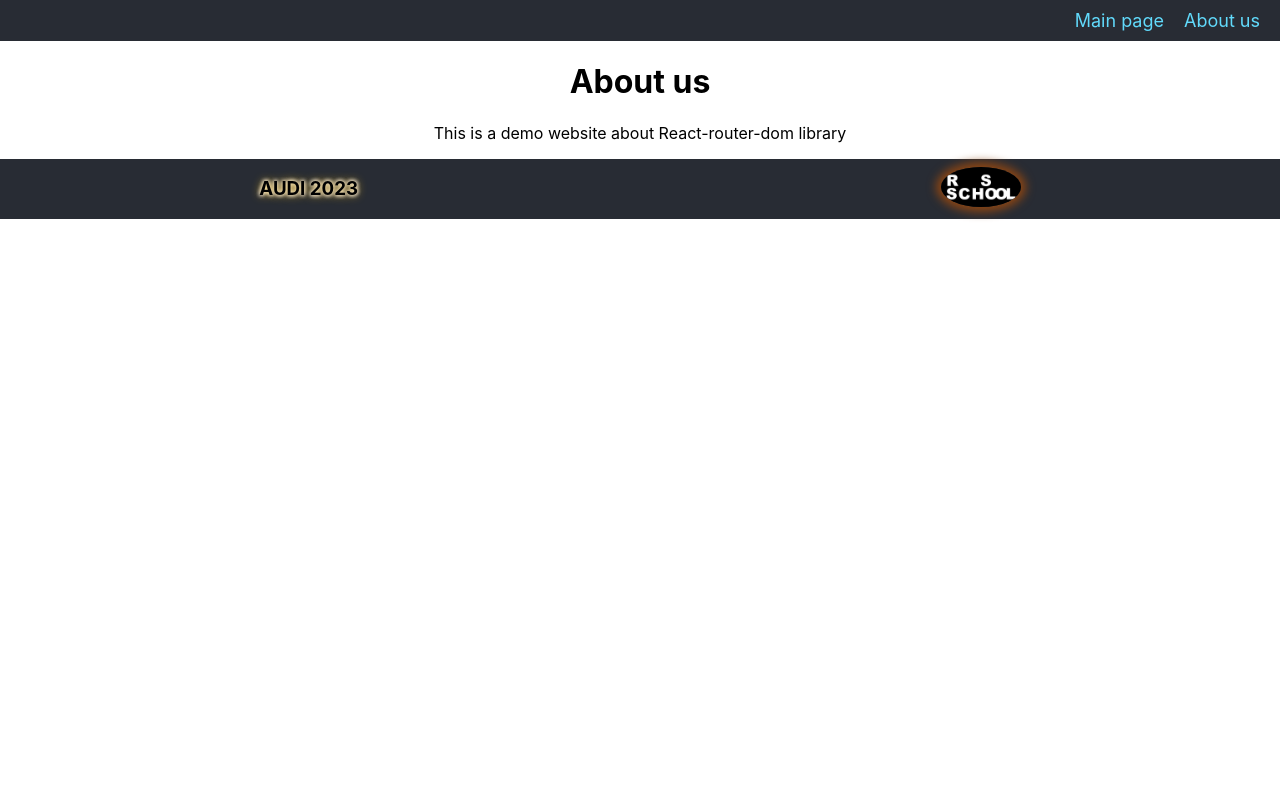
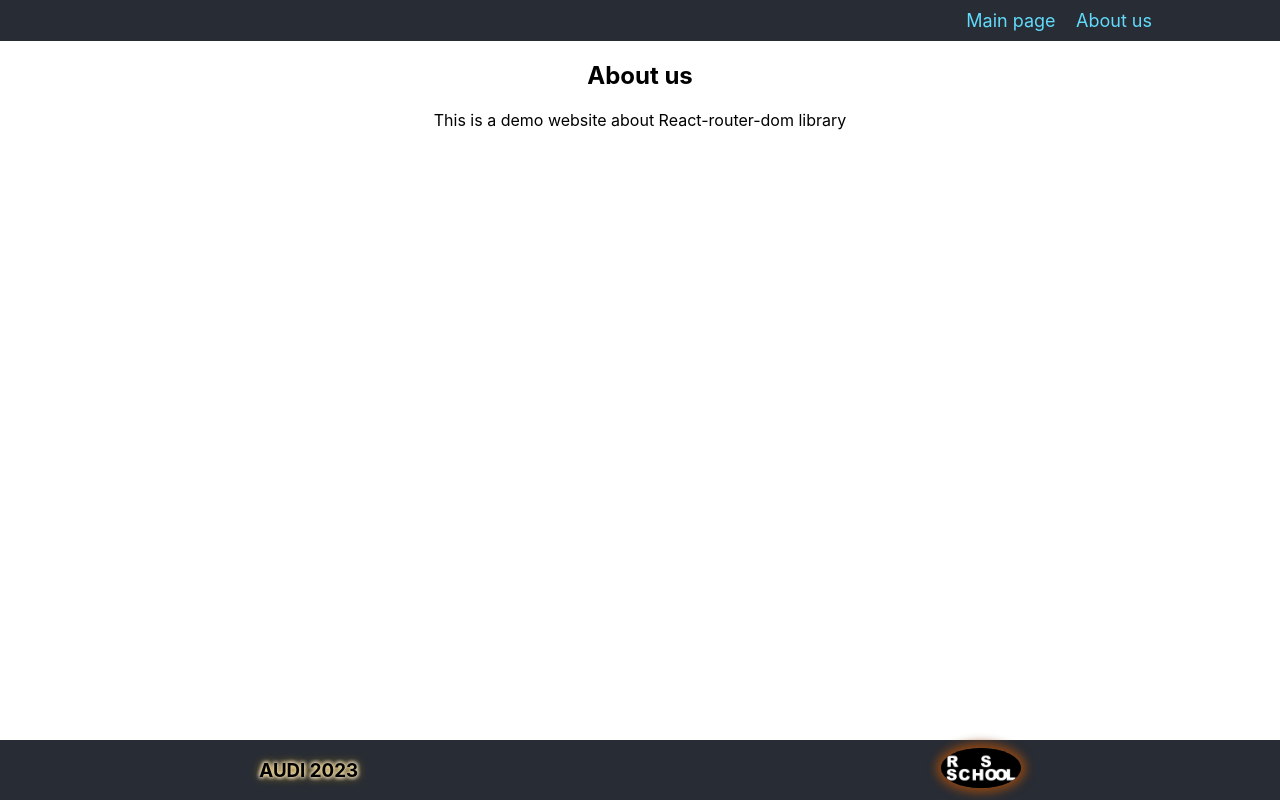
Before and after one commit to First1by/React-2023-Q1, a React (Create React App) app in the folder my-app/: page /about in a window 1280 px wide. Built offline with nearby package versions, Linux system fonts and the light colour scheme.

Commit message:
feat: add 404 page & refactor router

```diff
--- a/my-app/public/index.html
+++ b/my-app/public/index.html
@@ -21,7 +21,7 @@
       work correctly both with client-side routing and a non-root public URL.
       Learn how to configure a non-root public URL by running `npm run build`.
     -->
-    <title>React App</title>
+    <title>Audi Store</title>
   </head>
   <body>
     <noscript>You need to enable JavaScript to run this app.</noscript>
--- a/my-app/src/App.css
+++ b/my-app/src/App.css
@@ -1,14 +1,17 @@
 .App {
+  height: 100vh;
+  display: flex;
+  flex-direction: column;
   text-align: center;
 }
 
 .App-header {
-  padding: 10px 20px;
+  padding: 10px 10%;
   background-color: #282c34;
   display: flex;
   align-items: center;
   justify-content: flex-end;
-  column-gap: 20px;
+  column-gap: 2%;
   font-size: calc(10px + 1vmin);
   color: white;
 }
@@ -36,7 +39,6 @@ form {
   border: 2px solid #61dafb;
   border-radius: 10px;
   outline: none;
-  /* background: #f9f0da; */
 }
 
 .App-find button {
@@ -61,6 +63,10 @@ form {
   background-position: center;
   font-size: 16px;
   color: #f9f0da;
+}
+
+section {
+    flex: 1;
 }
 
 .content {
--- a/my-app/src/App.tsx
+++ b/my-app/src/App.tsx
@@ -1,8 +1,9 @@
-import React from 'react';
 import './App.css';
 import data from './data-products';
 import { Routes, Route, Link } from 'react-router-dom';
 import Aboutpage from './pages/Aboutpage';
+import Notfoundpage from './pages/Notfoundpage';
+import React from 'react';
 
 class App extends React.Component {
   render() {
@@ -12,7 +13,7 @@ class App extends React.Component {
         <Routes>
           <Route path="/" element={<Main />}></Route>
           <Route path="/about" element={<Aboutpage />}></Route>
-          <Route path="*" element={<Aboutpage />} />
+          <Route path="*" element={<Notfoundpage />} />
         </Routes>
         <Footer />
       </div>
@@ -35,20 +36,38 @@ class Header extends React.Component {
   }
 }
 class Main extends React.Component {
+  state = {
+    inputValue: '',
+  };
+
+  onChange(e: React.ChangeEvent<HTMLInputElement>) {
+    debugger;
+    this.setState({ inputValue: e.target.value });
+    localStorage.setItem('inputValue', e.target.value);
+  }
+
+  componentDidMount(): void {
+    this.setState({ inputValue: localStorage.getItem('inputValue') });
+  }
+
   render() {
     return (
       <section>
         <h1>Main page</h1>
         <div className="App-find">
           <form>
-            <input type="text" placeholder="Find here..." />
+            <input
+              onChange={this.onChange.bind(this)}
+              value={this.state.inputValue}
+              type="text"
+              placeholder="Find here..."
+            />
             <button type="submit"></button>
           </form>
         </div>
         <div className="content">
-          {data.map((el) => (
-            <>
-              <div className="product">
+          {data.map((el, key) => (
+            <div className="product" key={key}>
               <img className="car-image" src={`${el.url}`} alt="audi" />
               <div>
                 <h3>{el.title}</h3>
@@ -58,7 +77,6 @@ class Main extends React.Component {
                 </div>
               </div>
             </div>
-            </>
           ))}
         </div>
       </section>
--- a/my-app/src/pages/Aboutpage.tsx
+++ b/my-app/src/pages/Aboutpage.tsx
@@ -1,9 +1,9 @@
 const About = () => {
   return (
-    <div>
+    <section>
       <h1>About us</h1>
       <p>This is a demo website about React-router-dom library</p>
-    </div>
+    </section>
   );
 };
 
--- /dev/null
+++ b/my-app/src/pages/Notfoundpage.jsx
@@ -0,0 +1,15 @@
+import { Link } from 'react-router-dom';
+
+const Notfoundpage = () => {
+  return (
+    <section>
+      <h1>404</h1>
+      <h2>Not found</h2>
+      <p>
+        This page doesn`t exist. Go <Link to="/">home</Link>
+      </p>
+    </section>
+  );
+};
+
+export default Notfoundpage;
```
Lines whose indentation alone changed are shown as unchanged.
